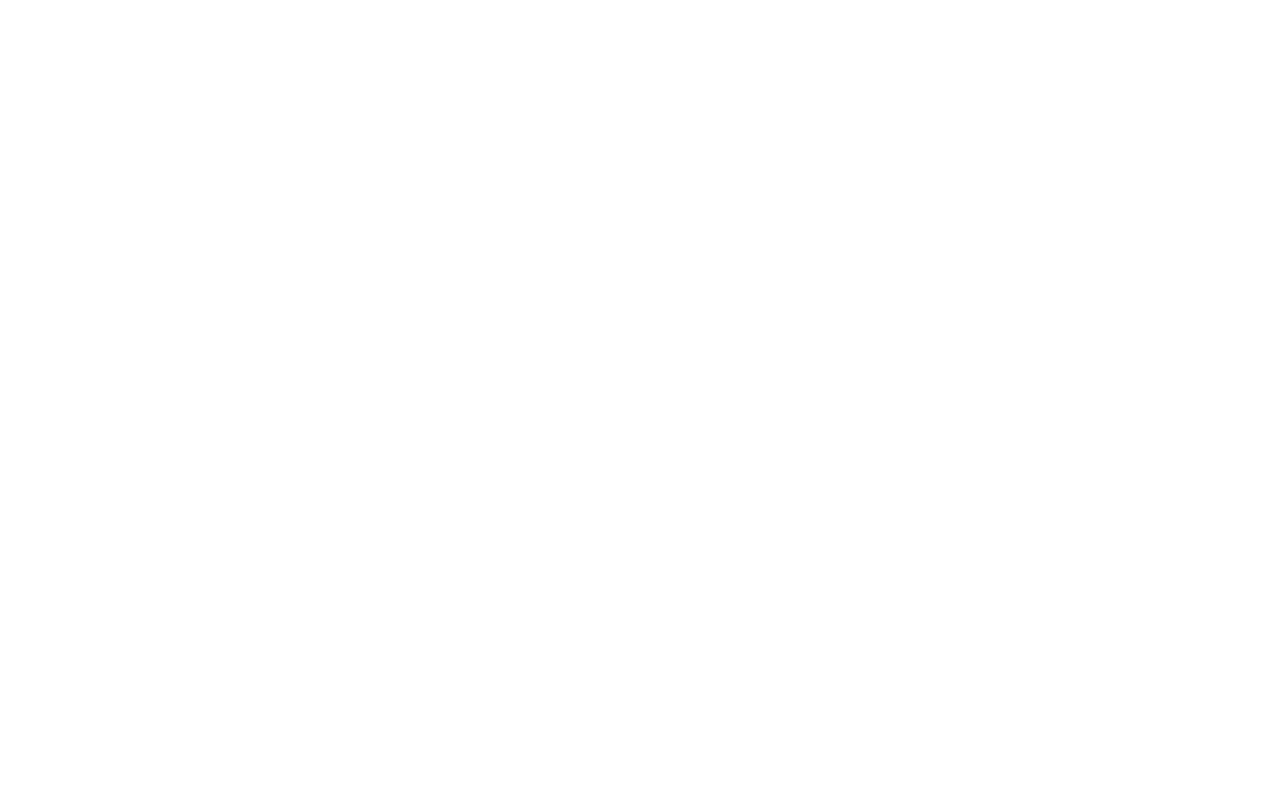
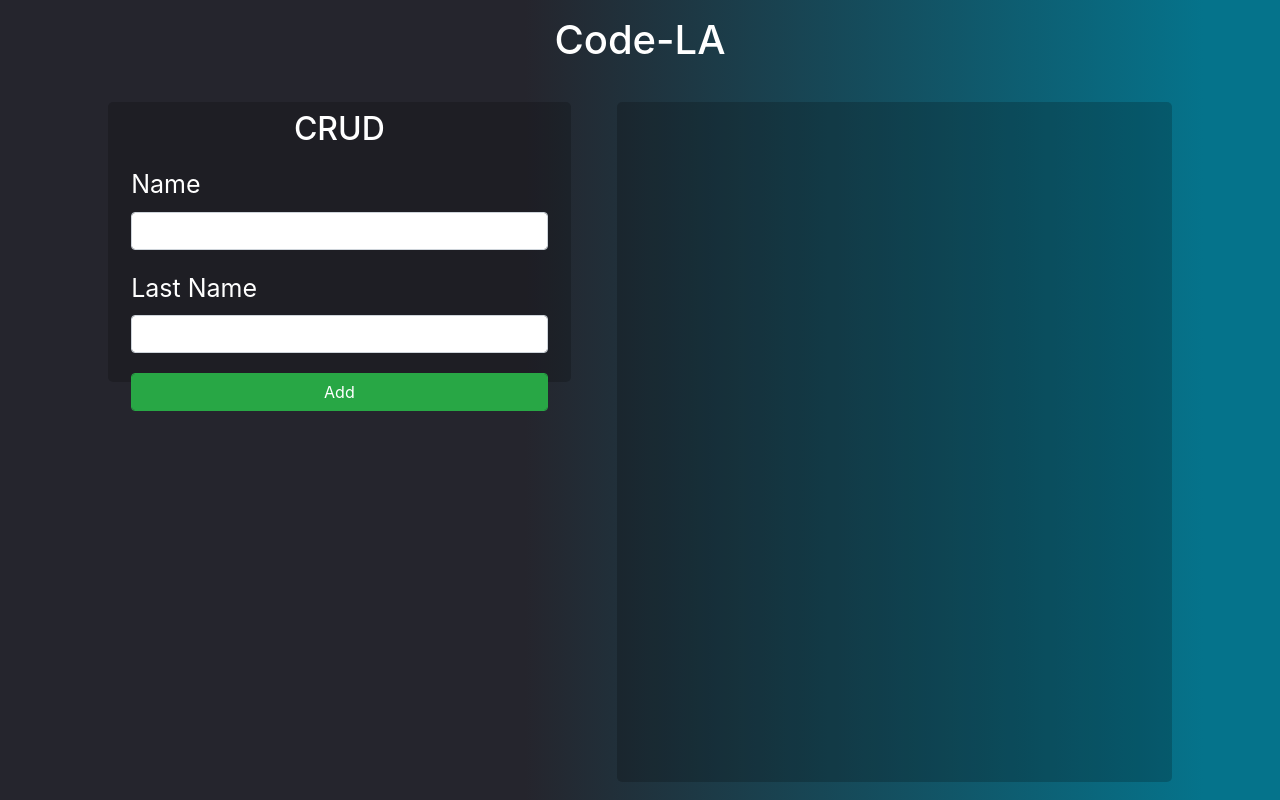
Before and after one commit to Daniel-LA0303/siempe-CRUD, a React (Vite) app: page / in a window 1280 px wide. Built offline with nearby package versions, Linux system fonts and the light colour scheme.

Commit message:
add alert and Form

```diff
--- a/src/App.jsx
+++ b/src/App.jsx
@@ -1,12 +1,62 @@
-import { useState } from 'react'
+import { useState } from 'react';
+import Alert from './components/Alert';
+import Form from './components/Form';
 
 
 function App() {
-  const [count, setCount] = useState(0)
+
+  //state
+  const [customers, setCustomers] = useState([]);
+  const [customerE, setCustomerE] = useState({});
+  const [deleteAllC, setDeleteAllC] = useState(false);
+
+  //functions
+  const deleteCustomer = (id) => {
+    const newCustomers= customers.filter(customer => customer.id !== id);
+    setCustomers(newCustomers);
+  }
+  const deleteAll = () => {
+    setDeleteAllC(true);
+  }
+  const confirmDelete = (value) => {
+    if(value){
+      setCustomers([]);
+    }
+    setDeleteAllC(false)
+
+  }
 
   return (
-    <div className="">
+<div className='content'>
+      <h1 className='text-center text-white mt-3'>Code-LA</h1>
+      <div className="container d-flex justify-content-around flex-wrap content-all">
+        <div
+          className="col-12 col-md-5 form"
+          initial='hidden'
+          animate='show'
+        >
+          <Form
+            customers={customers}
+            setCustomers={setCustomers}
+            customerE={customerE}
+            setCustomerE={setCustomerE}
+          />
+        </div>
+        <div
+          className="col-12 col-md-6 box p-3"
+          initial='hidden'
+          animate='show'
+        >
 
+            {deleteAllC &&
+
+                <Alert
+                  confirmDelete={confirmDelete}
+                />
+            }
+
+        </div>
+      </div>
     </div>
   )
 }
--- /dev/null
+++ b/src/components/Alert.jsx
@@ -0,0 +1,28 @@
+import React from 'react'
+
+const Alert = () => {
+  return (
+    <div
+      className="alert alert-bg"
+      role="alert"
+    >
+      <h5 className="alert-heading text-center">Are you sure?</h5>
+      <hr />
+      <p className="alert-text">If you delete this information, it cannot be recovered.</p>
+      <div className="col-12 d-flex justify-content-around">
+        <button
+            type="button"
+            className="btn btn-success col-5"
+            onClick={() => confirmDelete(true)}
+          >Confirm</button>
+        <button
+          type="button"
+          className="btn btn-danger col-5"
+          onClick={() => confirmDelete(false)}
+        >Cancel</button>
+      </div>
+    </div>
+  )
+}
+
+export default Alert
--- /dev/null
+++ b/src/components/Form.jsx
@@ -0,0 +1,109 @@
+import React, {useState, useEffect} from 'react';
+
+const Form = ({
+    customers,
+    setCustomers,
+    customerE,
+    setCustomerE
+}) => {
+
+    //state
+    const [data, setData] = useState({
+        name: '',
+        lastName: ''
+    });
+    const {name, lastName} = data;
+
+    useEffect(() => {
+        if(Object.keys(customerE).length > 0){
+            //
+            setData({
+                name: customerE.name,
+                lastName: customerE.lastName,
+            })
+        }
+    }, [customerE]);
+
+    //functions
+    const generatedID = () =>{
+        const random = Math.random().toString(36).substr(2);
+        const fecha = Date.now().toString(36);
+        return random + fecha;
+    }
+    const getData = (e) => {
+        setData({
+            ...data,
+            [e.target.name] : e.target.value
+        });
+    }
+
+    const sendData = (e) => {
+        e.preventDefault();
+        if([name, lastName].includes('')){
+            alert('All fields are required');
+            return;
+        }
+        if(customerE.id){
+            data.id = customerE.id
+            const customersUpdate = customers.map(customerState => customerState.id === customerE.id ? data : customerState);
+            setCustomers(customersUpdate);
+            setCustomerE({});
+            setData({
+                name: '',
+                lastName: '',
+            });
+            return;
+        }else{
+            data.id = generatedID();
+
+            setCustomers([
+                ...customers, data
+            ]);
+            setData({
+                name: '',
+                lastName: '',
+            })
+        }
+
+
+    }
+  return (
+    <div className='p-2'>
+        <form
+            onSubmit={sendData}
+            className="d-flex flex-column"
+        >
+        <h2 className='text-center '>CRUD</h2>
+        <div className='campo'>
+            <label htmlFor="name">Name</label>
+            <input
+                type="text"
+                name='name'
+                onChange={getData}
+                value={name}
+                className="form-control"
+                id='name'
+            />
+        </div>
+        <div className='campo'>
+            <label htmlFor="lastname">Last Name</label>
+            <input
+                type="text"
+                name='lastName'
+                onChange={getData}
+                value={lastName}
+                className="form-control"
+                id='lastname'
+            />
+        </div>
+        <input
+            type="submit"
+            value={customerE.id ? "Save Changes" : "Add"}
+            className="form-control btn btn-success btn-add"
+        />
+        </form>
+    </div>
+  )
+}
+
+export default Form
```
